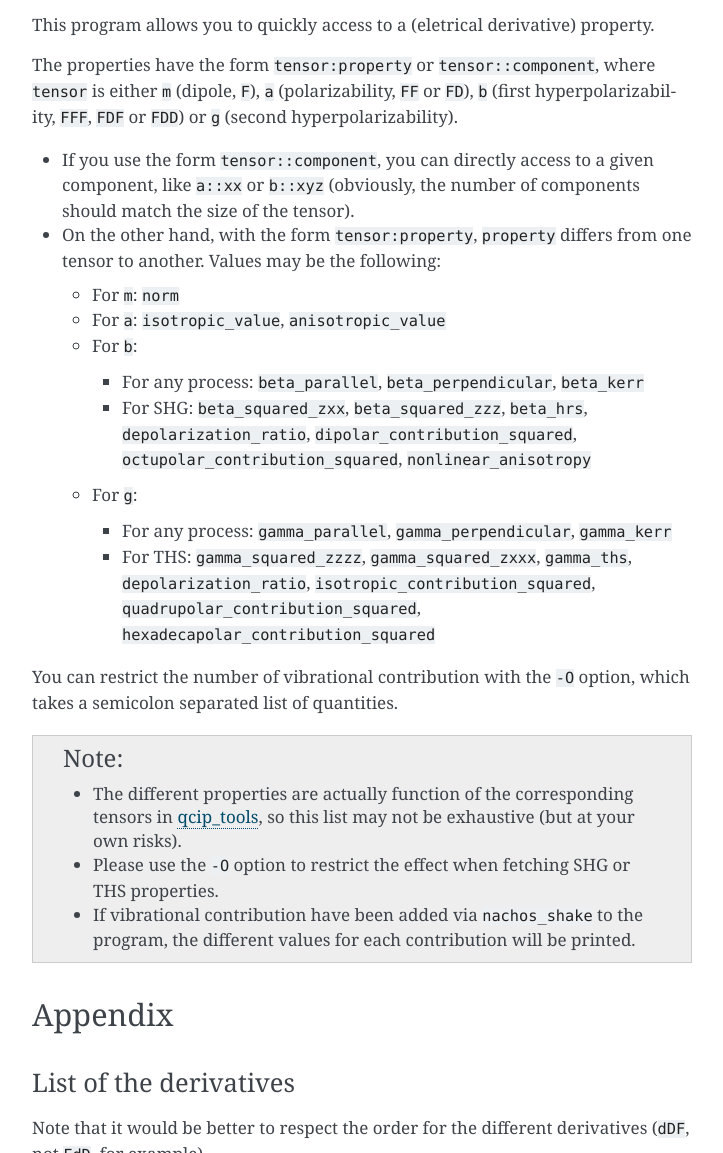
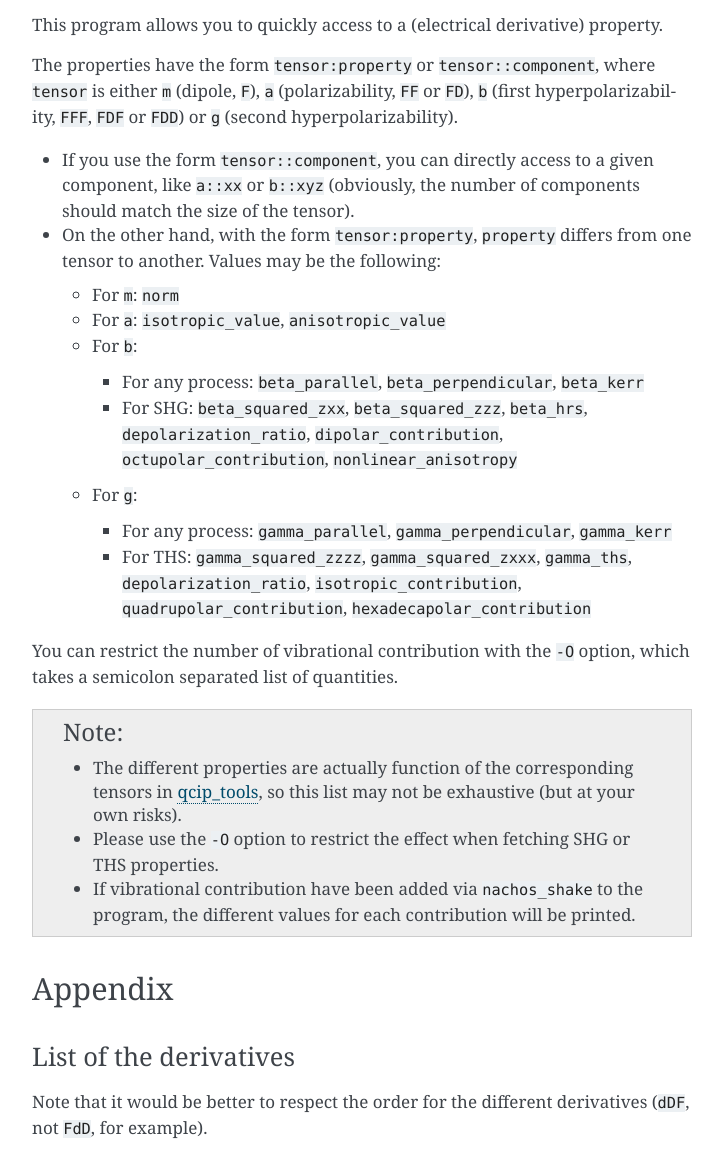
Before and after one commit to pierre-24/nachos, a Sphinx documentation site: the page built from documentation/source/use.rst, in a window 1280 px wide and 1400 px high, scrolled down 14596 px, cut to the strip 247-1400 px from the top of the window. Shown: the whole strip, without its empty margins (388-1111 px from the left). Built offline with Sphinx 7.4.7, drawn with Linux system fonts in a browser that asks for light colours; some of the changed text lies outside the part shown.

```diff
--- a/documentation/source/use.rst
+++ b/documentation/source/use.rst
@@ -36,7 +36,7 @@
    + ``D`` means *derivatives with respect to dynamic electric field* (with a given frequency), ``d`` means the same, but with inverse frequency (:math:`-\omega`) and ``X`` means any multiple (:math:`\pm i\omega`) ;
    + ``N`` means *derivatives with respect to normal coordinates*.
 
-   Therefore, the static hyperpolarizability, :math:`\beta(0;0,0)`, is written ``FFF``, while the dynamic hyperpolarizability depends on the process involved: ``dDF`` for EOP  [:math:`\beta(-\omega;0,\omega)`] and ``XDD`` for SHG [:math:`\beta(-2\omega;\omega,\omega)`].
+   Therefore, the static hyperpolarizability, :math:`\beta(0;0,0)`, is written ``FFF``, while the dynamic hyperpolarizability depends on the process involved: ``dDF`` for EOP  [:math:`\beta(-\omega;\omega,0)`] and ``XDD`` for SHG [:math:`\beta(-2\omega;\omega,\omega)`].
    See the list `below <#list-of-the-derivatives>`_.
 
    Geometrical derivatives of an electrical derivative are written with the geometrical derivatives **first**.
@@ -616,7 +616,7 @@
 .. autoprogram:: nachos.analyze:get_arguments_parser()
     :prog: nachos_analyze
 
-This program allows you to quickly access to a (eletrical derivative) property.
+This program allows you to quickly access to a (electrical derivative) property.
 
 The properties have the form ``tensor:property`` or ``tensor::component``, where ``tensor`` is either ``m`` (dipole, ``F``), ``a`` (polarizability, ``FF`` or ``FD``), ``b`` (first hyperpolarizability, ``FFF``, ``FDF`` or ``FDD``) or ``g`` (second hyperpolarizability).
 
@@ -628,12 +628,12 @@
   * For ``b``:
 
     - For any process: ``beta_parallel``, ``beta_perpendicular``, ``beta_kerr``
-    - For SHG: ``beta_squared_zxx``, ``beta_squared_zzz``, ``beta_hrs``, ``depolarization_ratio``, ``dipolar_contribution_squared``, ``octupolar_contribution_squared``, ``nonlinear_anisotropy``
+    - For SHG: ``beta_squared_zxx``, ``beta_squared_zzz``, ``beta_hrs``, ``depolarization_ratio``, ``dipolar_contribution``, ``octupolar_contribution``, ``nonlinear_anisotropy``
 
   * For ``g``:
 
     - For any process: ``gamma_parallel``, ``gamma_perpendicular``, ``gamma_kerr``
-    - For THS: ``gamma_squared_zzzz``, ``gamma_squared_zxxx``, ``gamma_ths``, ``depolarization_ratio``, ``isotropic_contribution_squared``, ``quadrupolar_contribution_squared``, ``hexadecapolar_contribution_squared``
+    - For THS: ``gamma_squared_zzzz``, ``gamma_squared_zxxx``, ``gamma_ths``, ``depolarization_ratio``, ``isotropic_contribution``, ``quadrupolar_contribution``, ``hexadecapolar_contribution``
 
 You can restrict the number of vibrational contribution with the ``-O`` option, which takes a semicolon separated list of quantities.
 
@@ -682,7 +682,7 @@
    * - :math:`\gamma(0;0,0,0)`
      - ``FFFF``
      - Static second hyperpolarizability
-   * - :math:`\gamma(-\omega;\omega,0,0)`
+   * - :math:`\gamma(-\omega;0,0,\omega)`
      - ``dFFD``
      - Kerr second hyperpolarizability
    * - :math:`\gamma(-2\omega;\omega,\omega,0)`
```
Also changed, not shown: 2 other files.
